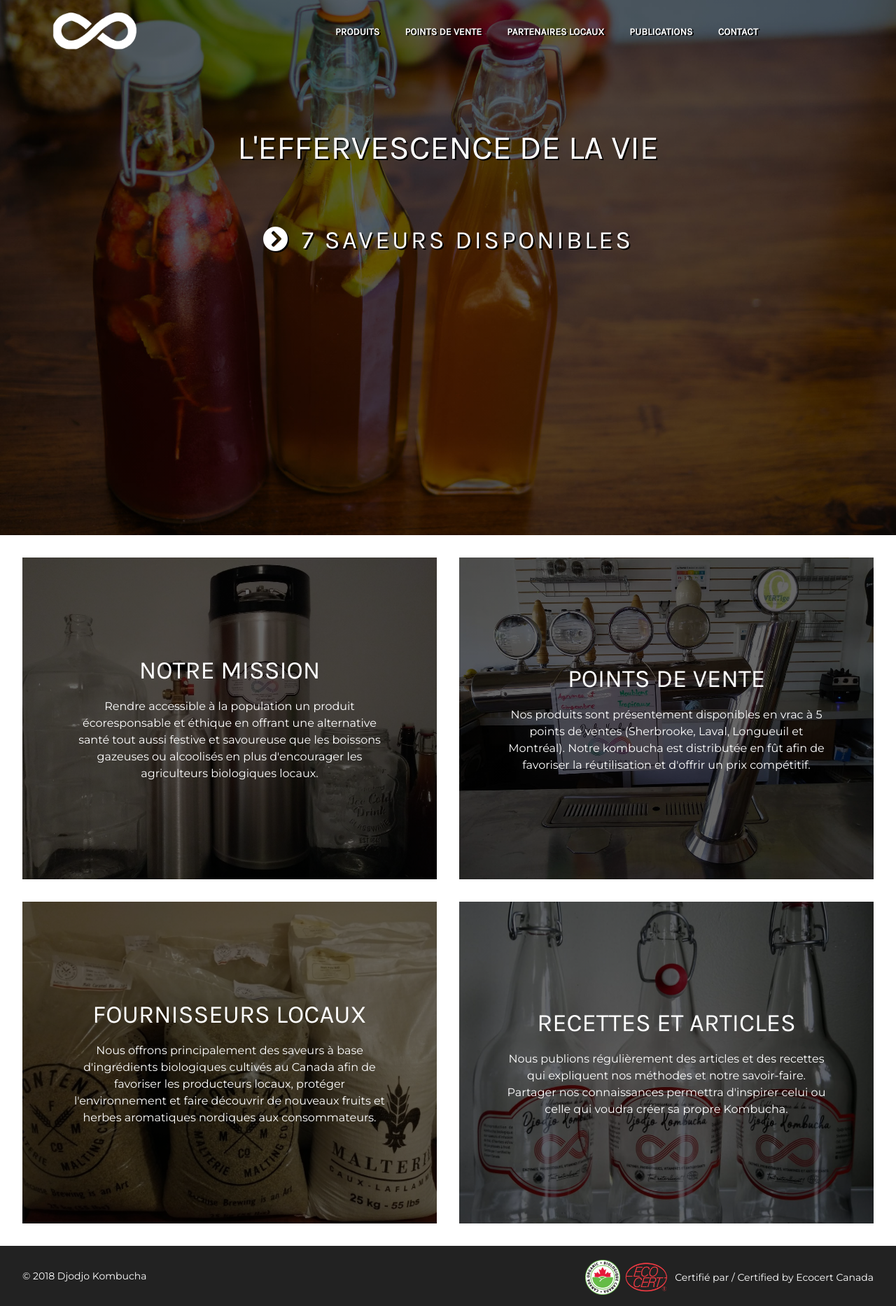
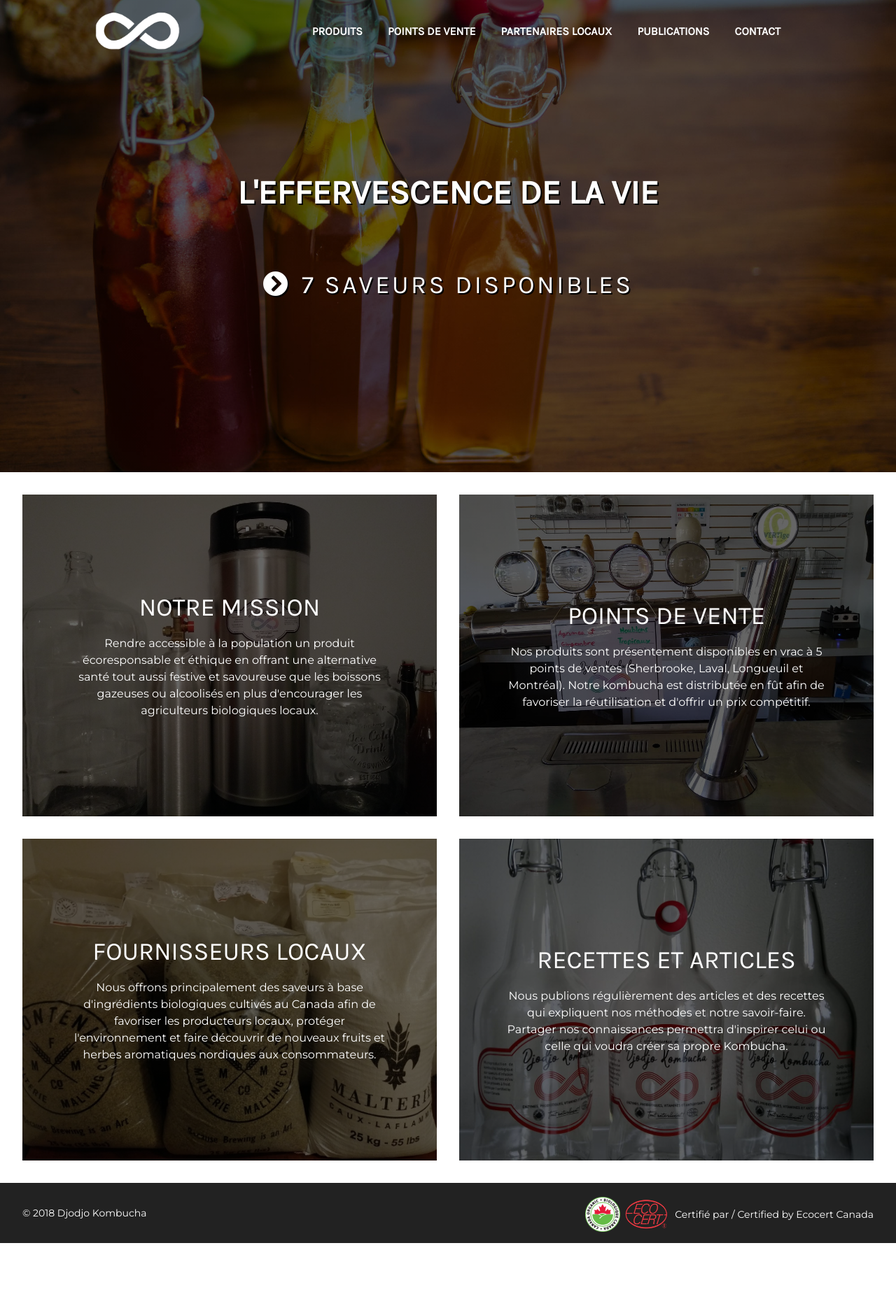
Before and after one commit to ouarez/djodjo-jekyll, a Jekyll site: the page built from index.md, in a window 1280 px wide. Shown: the whole page at 70% size. Built offline with Jekyll 4.4.1, drawn with Linux system fonts in a browser that asks for light colours; nearby versions of some CDN libraries; some web fonts are replaced; a script that is not in the unit is left out; after the commit the page ends 1777 px from its top, so only the background shows below that.

```diff
--- a/_includes/header.html
+++ b/_includes/header.html
@@ -1,12 +1,12 @@
 <header class="w-100 bb-l bw1-l b--light-gray">
 
-    <div class="container flex flex-wrap pt3 pv3-l">
+    <div class="container flex flex-wrap pt3 pv3-l justify-around">
 
       <a href="/" alt="Djodjo Kombucha" class="ml-auto mr-auto ml0-l mr0-l ">
         <img id="logo" class="pr5-l pl3-l mb3 mb0-l" src="/img/djodjo-kombucha.png" alt="Djodjo Kombucha"/>
       </a>
 
-      <nav class="main w-100 w-80-l dn db-l tr mt3 pt1">
+      <nav class="main dn db-l tr mt3 pt1">
         {% for item in site.data.navigation.main_nav %}
           <a class="pr4 mid-gray {% if item.url == page.url %}active{% endif %}" href="{{item.url}}">{{item.title}}</a>
         {% endfor %}
--- a/_layouts/home.html
+++ b/_layouts/home.html
@@ -2,14 +2,14 @@
 layout: default
 ---
 
-<header class="w-100 vh-85 cover" style="background-image:url('/img/kombucha-cover.jpg');">
-  <div class="shadow vh-85">
+<header class="w-100 vh-100 vh-75-l cover" style="background-image:url('/img/kombucha-cover.jpg');">
+  <div class="shadow vh-100 vh-75-l">
 
-    <div class="hero container flex flex-wrap pt3 ph3 ph4-l">
+    <div class="hero container flex flex-wrap pt3 ph3 ph4-l justify-around">
 
       <img id="logo" class="pr5-l ml-auto mr-auto ml0-l mr0-l" src="/img/djodjo-white.png" alt="Djodjo Kombucha"/>
 
-      <nav class="main w-100 w-75-l dn db-l tr mt3 pt1">
+      <nav class="main dn db-l tr mt3 pt1">
         {% for item in site.data.navigation.main_nav %}
         <a class="pr4 white {% if item.url == page.url %}active{% endif %}" href="{{item.url}}">{{item.title}}</a>
         {% endfor %}
@@ -21,8 +21,8 @@
         {% endfor %}
       </nav>
 
-      <div class="w-100 white pv3 pv5-l tc">
-        <h1 class="f2 f1-l alt-font ttu">L'effervescence de la vie</h1>
+      <div class="w-100 white pv3 pv5-l tc mt3 mt5-l">
+        <h1 class="f2 f1-l alt-font ttu b">L'effervescence de la vie</h1>
         <h2 class="f3 f2-l dib alt-font ttu tracked"><i class="fas fa-chevron-circle-right mr3 dib"></i>7 saveurs disponibles</h2>
       </div>
 
--- a/css/main.scss
+++ b/css/main.scss
@@ -109,12 +109,11 @@
 
   nav.main {
     a {
-      font-size:14px;
+      font-size:16px;
       text-decoration: none;
       font-family:$alternate-font;
       text-transform: uppercase;
       font-weight:bold;
-      text-shadow: 2px 1px #000;
       &:hover {
         text-decoration:underline;
       }
@@ -130,8 +129,7 @@
       font-weight:bold;
       font-family:$alternate-font;
       text-transform: uppercase;
-      text-shadow: 2px 1px #000;
-    }
+        }
     a.active {text-decoration:underline;color:white;}
   }
 
@@ -170,7 +168,7 @@
 
   form {
     textarea {
-      height:395px;
+      height:258px;
     }
   }
 
```
Also changed, not shown: _layouts/contact.html (+3 -5 lines), fournisseurs.md (+1 -1 lines), 2 other files.
